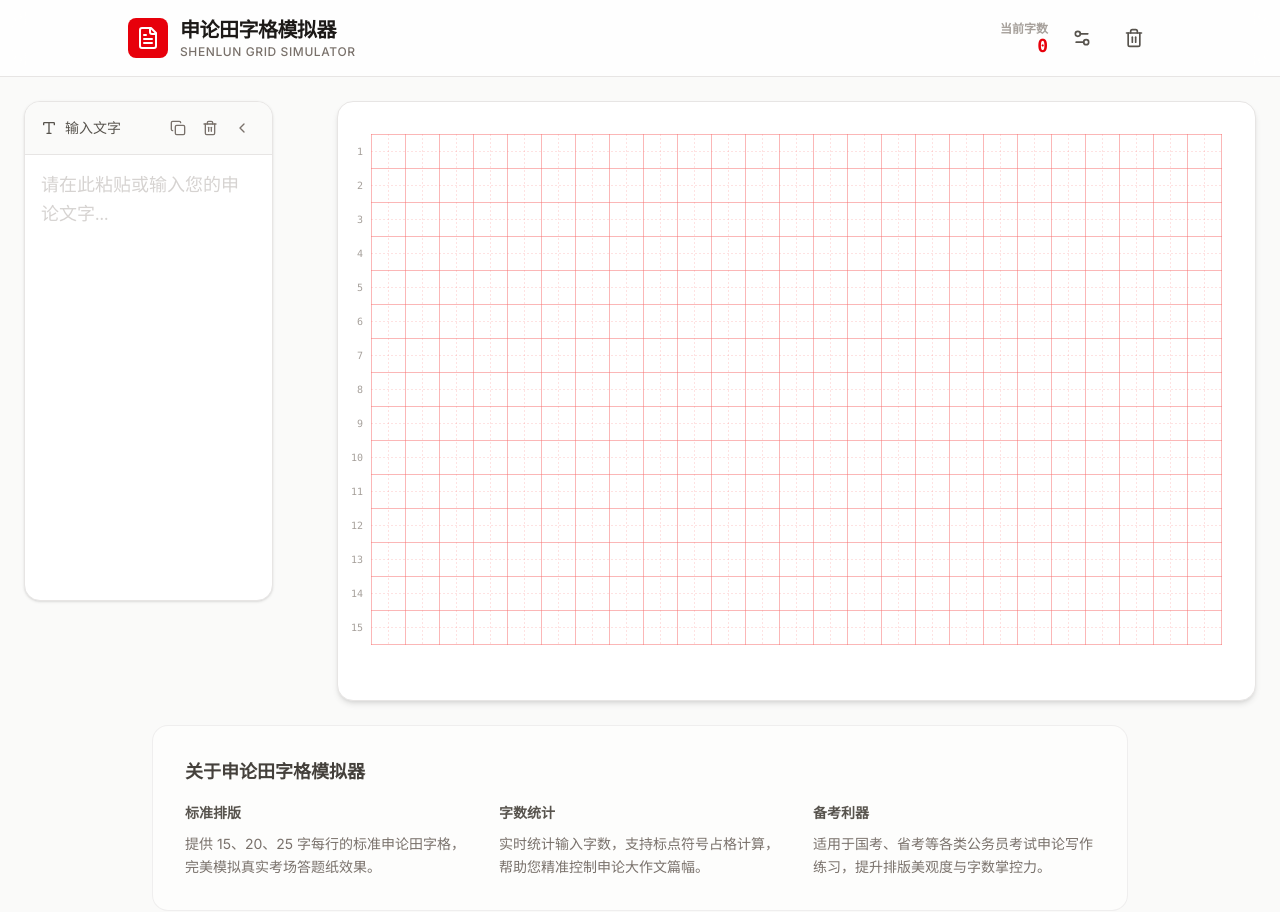
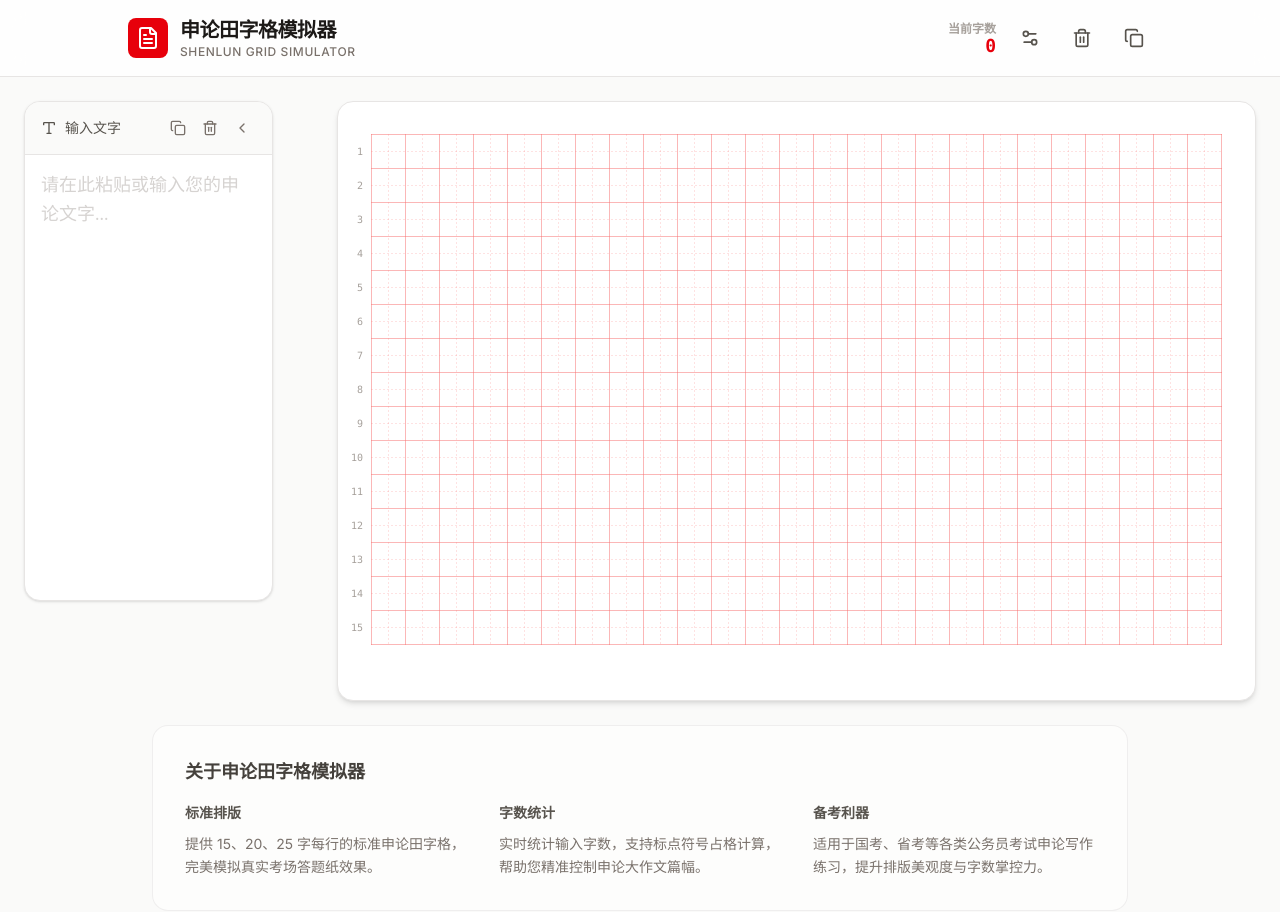
Before and after one commit to hybridstyle/shenlun-anwser-simulate, a React (Vite) app: page / in a window 1280 px wide. Shown: the top 912 px of the page. Built offline with nearby package versions, Linux system fonts and the light colour scheme.

Commit message:
feat: Add copy to clipboard functionality
Introduces a copy button that allows users to easily copy the entire text content to their clipboard. Provides visual feedback to indicate when the text has been successfully copied.

```diff
--- a/src/App.tsx
+++ b/src/App.tsx
@@ -32,6 +32,7 @@ export default function App() {
   const [editValue, setEditValue] = useState('');
   const isComposing = useRef(false);
   const [showClearConfirm, setShowClearConfirm] = useState(false);
+  const [isCopied, setIsCopied] = useState(false);
   const [isOfficeMode, setIsOfficeMode] = useState(() => {
     if (typeof window !== 'undefined') {
       const saved = localStorage.getItem('shenlun_office_mode');
@@ -107,6 +108,8 @@ export default function App() {
 
   const handleCopy = () => {
     navigator.clipboard.writeText(text);
+    setIsCopied(true);
+    setTimeout(() => setIsCopied(false), 2000);
   };
 
   const handleCellClick = (idx: number) => {
@@ -218,6 +221,32 @@ export default function App() {
                         取消
                       </button>
                     </div>
+                  </motion.div>
+                )}
+              </AnimatePresence>
+            </div>
+            <div className="relative">
+              <button
+                onClick={handleCopy}
+                className={`p-2 rounded-full transition-all ${
+                  isCopied
+                  ? (isOfficeMode ? 'bg-stone-600 text-white shadow-md' : 'bg-red-600 text-white shadow-md')
+                  : (isOfficeMode ? 'hover:bg-stone-100 text-stone-600' : 'hover:bg-red-50 text-stone-600 hover:text-red-600')
+                }`}
+                title="复制全部文字"
+              >
+                <Copy size={20} />
+              </button>
+
+              <AnimatePresence>
+                {isCopied && (
+                  <motion.div
+                    initial={{ opacity: 0, y: 10, scale: 0.9 }}
+                    animate={{ opacity: 1, y: 0, scale: 1 }}
+                    exit={{ opacity: 0, y: 10, scale: 0.9 }}
+                    className="absolute right-0 top-full mt-2 bg-stone-800 text-white text-[10px] px-2 py-1 rounded shadow-lg z-50 whitespace-nowrap"
+                  >
+                    已复制到剪贴板
                   </motion.div>
                 )}
               </AnimatePresence>
```
